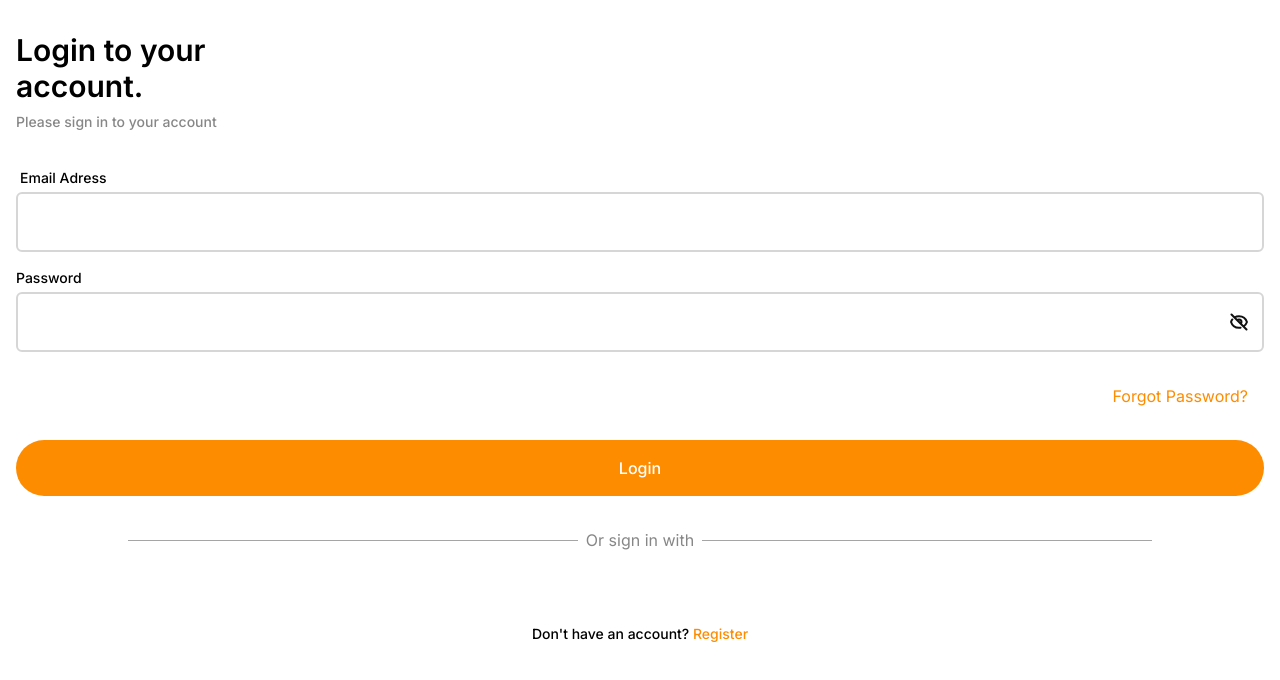
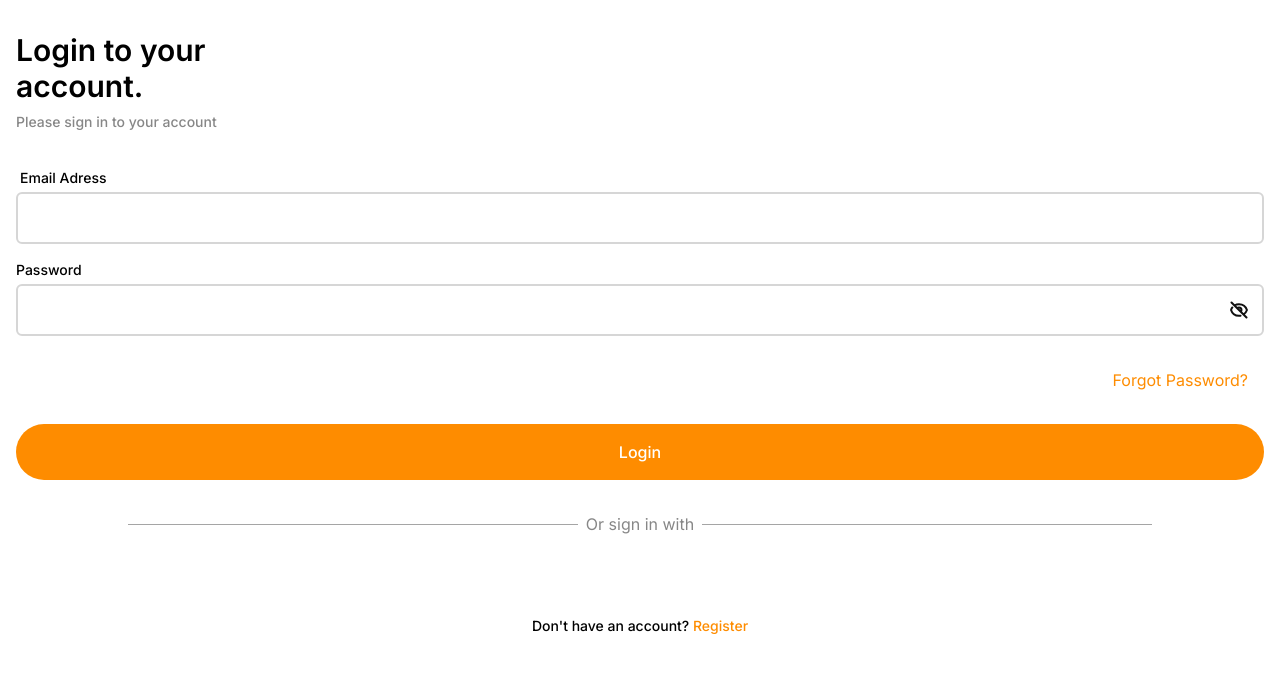
Before and after one commit to iQliPsE-22/project-gmt, a React (Create React App) app: page /login in a window 1280 px wide. Shown: the top 680 px of the page. Built offline with nearby package versions, Linux system fonts and the light colour scheme.

Commit message:
added some improvements in the ui

```diff
--- a/src/components/Login.jsx
+++ b/src/components/Login.jsx
@@ -28,13 +28,13 @@ const Login = () => {
           <label className=" text-sm font-medium m-1">Email Adress</label>
           <input
             type="email"
-            className="w-full p-4 border-2 border-[#d6d6d6] outline-[#d6d6d6] rounded-md"
+            className="w-full p-3 border-2 border-[#d6d6d6] outline-[#d6d6d6] rounded-md"
           />
           <label className=" text-sm font-medium mt-4 mb-1">Password</label>
           <div className="relative">
             <input
               type={showPassword ? "text" : "password"}
-              className="w-full p-4 border-2 border-[#d6d6d6] outline-[#d6d6d6] rounded-md pr-10"
+              className="w-full p-3 border-2 border-[#d6d6d6] outline-[#d6d6d6] rounded-md pr-10"
             />
             <span
               className="absolute top-1/2 right-4 transform -translate-y-1/2 "
@@ -69,8 +69,8 @@ const Login = () => {
       </form>
 
 
-      <div className="w-full flex justify-center items-center flex-col ">
-        <span className="w-4/5 mt-4 flex flex-row items-center justify-center space-x-2">
+      <div className="w-full flex justify-center items-center flex-col  ">
+        <span className="w-4/5 mt-4 flex flex-row items-center justify-center space-x-2 mb-2">
           <hr className="flex-grow border-[0.5] border-[#a5a5a5] " />
           <p className="text-[#878787]">Or sign in with</p>
           <hr className="flex-grow border=[0.5] border-[#a5a5a5]" />
```
